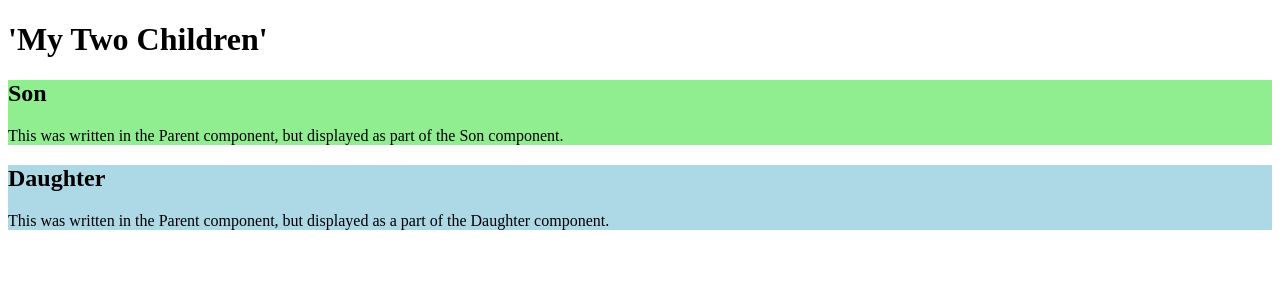
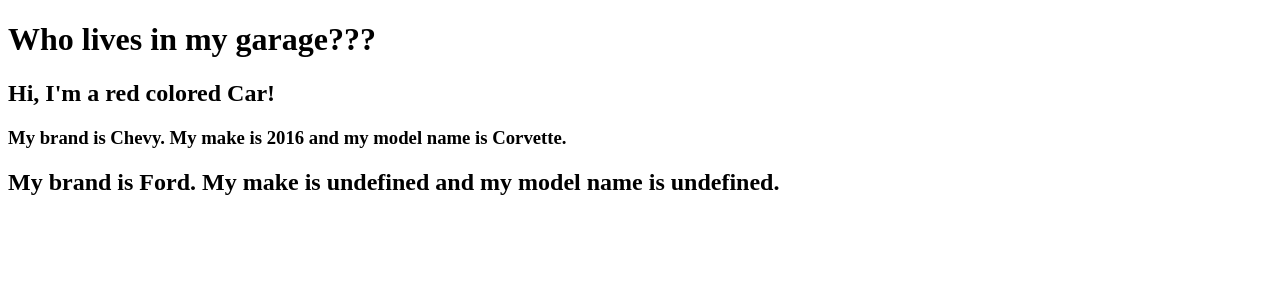
Before and after one commit to acsnook94/react-test-app, a React (Vite) app: page / in a window 1280 px wide. Shown: the top 300 px of the page. Built offline with nearby package versions, Linux system fonts and the light colour scheme.

Commit message:
- Added Football.jsx - Added goals.jsx

```diff
--- a/src/Car.jsx
+++ b/src/Car.jsx
@@ -40,15 +40,18 @@
 
 // function Car(props){
 // function Car({color, brand}){ //param destructuring
-function Car({color="white", brand, ...others}){ //param destructure with default color value set, indeterminate # of params
+function Car({color/*="white"*/, brand, ...others}){ //param destructure with default color value set, indeterminate # of params
     // const {color, brand} = props; //destructure to get only desired props
+    const brandLine = `My brand is ${brand}. My make is ${others.make} and my model name is ${others.model}.`;
 
     return(
         <>
             {/* <h2>Hi, I'm a {props.color!=null ? (props.color + "colored ") : ""} Car!</h2>
             <h3>My brand is {props.brand}.</h3> */}
-            <h2>Hi, I'm a {color!=null ? (color + " colored") : ""} Car!</h2>
-            <h3>My brand is {brand}. My make is {others.make} and my model name is {others.model}.</h3>
+            {/* <h2>Hi, I'm a {color!=null ? (color + " colored") : ""} Car!</h2> */}
+            {(color) && <h2>Hi, I'm a {color + " colored"} Car!</h2>}
+            {/* <h3>My brand is {brand}. My make is {others.make} and my model name is {others.model}.</h3> */}
+            {color ? <h3>{brandLine}</h3> : <h2>{brandLine}</h2>}
         </>
     );
 }
--- /dev/null
+++ b/src/Football.jsx
@@ -0,0 +1,17 @@
+export function Football(){
+  // const shoot = ()=>{
+  //   alert("Great Shot!");
+  // }
+
+  const shoot = (a,b)=>{
+    alert("a=" + a);
+    alert("b.type="+ b.type);
+  }
+
+  // function shoot(a){alert(a);}
+
+  return(
+    <button onClick={()=>shoot("Goal!", event)}>Take the shot!</button>
+    // <button onClick={(event)=>shoot("Goal!", event)}>Take the shot!</button>
+  );
+}
--- /dev/null
+++ b/src/goals.jsx
@@ -0,0 +1,18 @@
+function MissedGoal(){
+  return <h1>MISSED!</h1>;
+}
+
+function MadeGoal(){
+  return <h1>GOAL!</h1>;
+}
+
+function Goal(props){
+  const isGoal = props.isGoal;
+
+  if(isGoal){
+    return <MadeGoal/>;
+  }
+  return <MissedGoal/>;
+}
+
+export { MissedGoal, MadeGoal, Goal };
--- a/src/main.jsx
+++ b/src/main.jsx
@@ -12,7 +12,9 @@
 import '@vitejs/plugin-react/preamble';
 import Car from './Car.jsx';
 import Garage from './Garage.jsx';
-import {Parent} from './Family.jsx';
+import { Parent } from './family.jsx';
+import { Football } from './Football.jsx';
+import { Goal } from './goals.jsx';
 // import Model from './Model.jsx';
 
 
@@ -36,12 +38,12 @@
 // const myElement = <h1>I Like JSX!</h1>;
 // const myElement = <h1>I Like {str}!</h1>;
 
-const myElement = (
-  <>
-    <p>I am a paragraph.</p>
-    <p>I am a paragraph too.</p>
-  </>
-);
+// const myElement = (
+//   <>
+//     <p>I am a paragraph.</p>
+//     <p>I am a paragraph too.</p>
+//   </>
+// );
 
 // const myElement2 = <p className='uselessClass'>This is MyElement2</p>;
 
@@ -70,12 +72,12 @@
 // const myCarModel = new Model("Ford", "Mustang");
 // myCarModel.show();
 
-
 // function Car(){
 //   return(
 //     <h2>Hi, I am a Car!</h2>
 //   )
 // }
+
 
 createRoot(document.getElementById('root')).render(
   // <h1>Hello React!</h1>
@@ -85,6 +87,8 @@
   // myElement2
   // <Car />
   // <Car color="blue" />
-  // <Garage />
-  <Parent />
-)
+  <Garage />
+  // <Parent/>
+  // <Football/>
+  // <Goal isGoal={true}/>
+);
```
